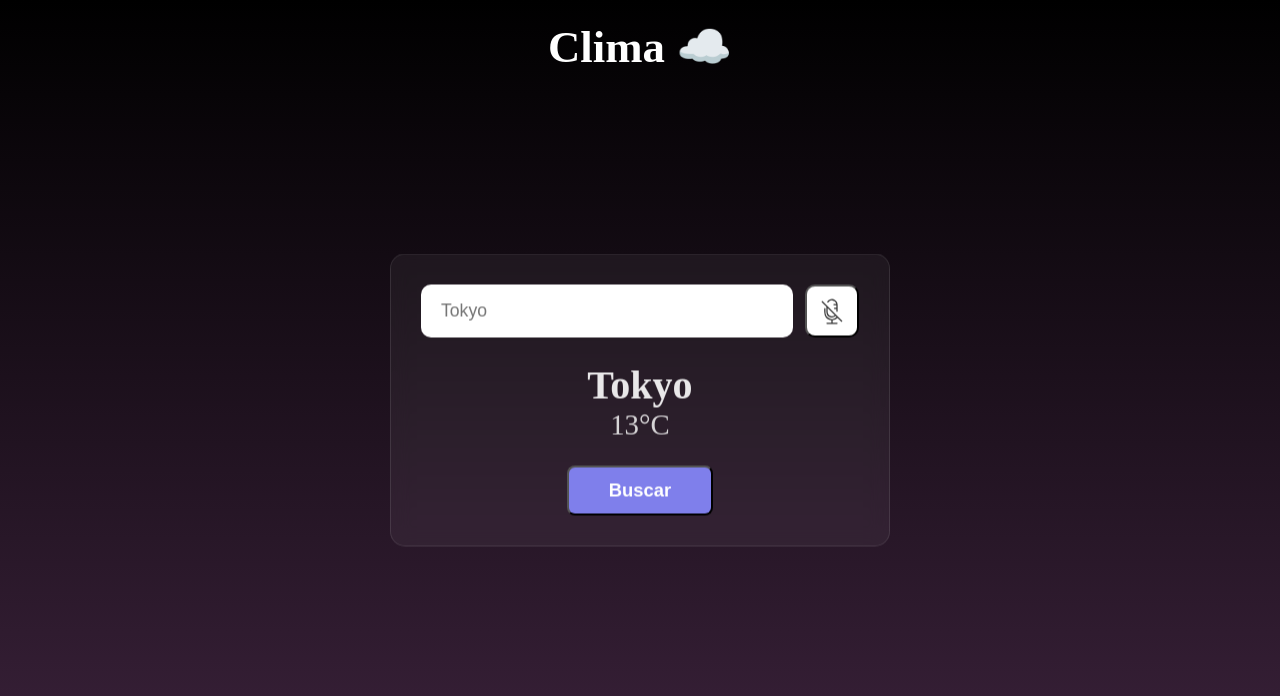
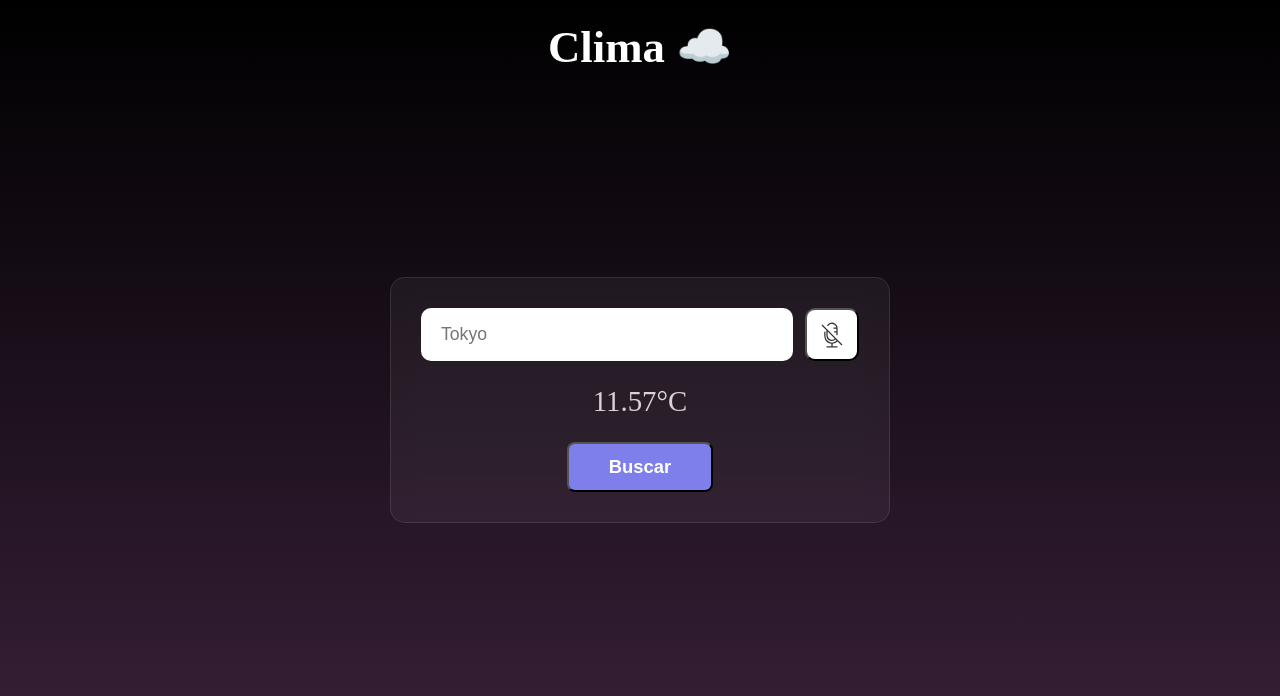
Before and after one commit to SantV7/site_climate, a React (Vite) app: page / in a window 1280 px wide. Shown: the top 696 px of the page. Built offline with nearby package versions, Linux system fonts and the light colour scheme.

Commit message:
Depois vou colcoar a API

```diff
--- a/src/components/searchBox/SearchBox.tsx
+++ b/src/components/searchBox/SearchBox.tsx
@@ -15,12 +15,18 @@ const SearchBox = () => {
     setShowError(false)
   }
 
-  function handleSearchData() {
-    if(searchCity !== "") {
-       setShowError(true)
-    }
+
+  const [city, setCity] = useState<string | null> (null)
+  const [temp, setTemp] = useState<number>(11.57)
+
+
+  const callData = async ()=> {
+    if(!searchCity.trim()) {return alert('Campo vazio')}
+     else {
+       const request = await fetch(`buscar a url do openWeather depois`)
+     }
+
   }
-  const [city, setCity] = useState<string | null> (null)
 
 
 
@@ -33,14 +39,15 @@ const SearchBox = () => {
         <button className={styles.mic_btn} onClick={() : void => setMicOn(!micOn)}>{micOn ? <CiMicrophoneOn size={30} /> : <CiMicrophoneOff size={30} />}</button>
       </div>
 
+
       <section>
         <div>
-          <h3>Tokyo</h3>
-          <div>13°C</div>
+          <h3>{city}</h3>
+          <div>{temp}°C</div>
         </div>
       </section>
 
-      <button className={styles.search_btn} onClick={handleSearchData}>Buscar</button>
+      <button onClick={callData} className={styles.search_btn}>Buscar</button>
 
       {showError ? <ErrorValue closeError={changeShowError} /> : ''}
 
```
